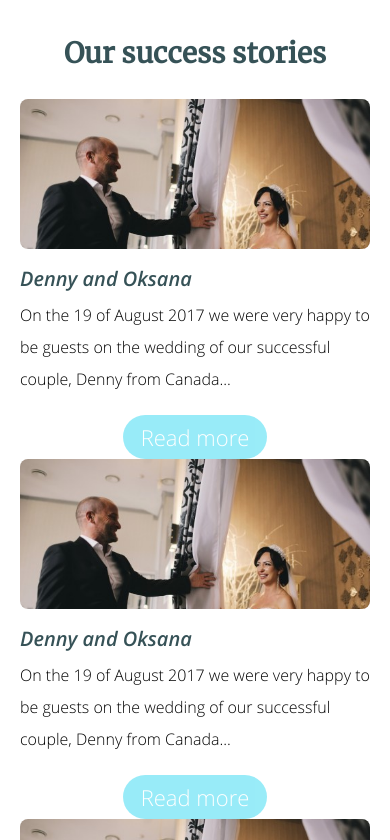
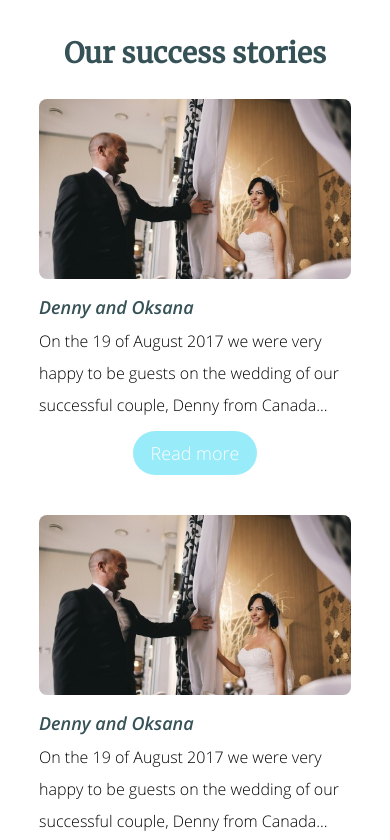
Before and after one commit to BahrovaSasha/URB_main_new, a website: page app/index.html in a window 390 px wide. Shown: the part 3306-4146 px from the top of the page. Drawn offline with Linux system fonts and the light colour scheme.

Commit message:
responsive without footer

```diff
--- a/app/index.html
+++ b/app/index.html
@@ -178,7 +178,7 @@
         <section class="success-stories">
             <h2 class="regular-header">Our success stories</h2>
             <div class="row">
-                <div class="col-lg-4 col-md-4 col-xs-12">
+                <div class="col-lg-4 col-md-4 col-xs-12 one-story">
                     <div class="photo-story">
                         <img src="img/denny_oksana.jpg">
                     </div>
@@ -190,7 +190,7 @@
                         </div>
                     </div>
                 </div>
-                <div class="col-lg-4 col-md-4 col-xs-12">
+                <div class="col-lg-4 col-md-4 col-xs-12 one-story">
                     <div class="photo-story">
                         <img src="img/denny_oksana.jpg">
                     </div>
@@ -202,7 +202,7 @@
                         </div>
                     </div>
                 </div>
-                <div class="col-lg-4 col-md-4 col-xs-12">
+                <div class="col-lg-4 col-md-4 col-xs-12 one-story">
                     <div class="photo-story">
                         <img src="img/denny_oksana.jpg">
                     </div>
--- a/app/sass/main.sass
+++ b/app/sass/main.sass
@@ -602,12 +602,24 @@ body
     margin: 1rem 0 0
     @include xl
       font-size: 2rem
+    @include sm
+      font-size: 1.8rem
+    @include xs
+      margin: 6px 0 0
   .red-btn
     margin: 7rem 0
     @include lg
       margin: 5rem 0
 
-
+.one-story
+  @include md
+    padding-bottom: 4rem
+    width: 70%
+    margin: 0 auto
+  @include sm
+    width: 90%
+  @include xs
+    width: 96%
 .photo-story
   position: relative
   height: 264px
@@ -618,10 +630,18 @@ body
     height: 200px
   @include lg
     height: 150px
+  @include md
+    height: 200px
+  @include sm
+    height: 180px
+  @include xs
+    height: 140px
   img
     position: absolute
     width: 100%
     height: auto
+    //@include md
+    //  top: -40%
 .story-wrap
   display: flex
   flex-direction: column
@@ -629,24 +649,28 @@ body
   p
     @include xl
       margin: 0 0 2rem 0
+    @include md
+      margin: 0 0 1rem 0
 
 .btn-to-blog
-    font-family: $default-font
+  font-family: $default-font
+  color: #fff
+  font-size: 2.2rem
+  background-color: $accent
+  padding: 1rem 1.8rem
+  border-radius: $radius
+  line-height: 2.4rem
+  cursor: pointer
+  box-shadow: none
+  opacity: .4
+  @include md
+    font-size: 1.8rem
+  &:focus
+    background-color: #fff
+    color: $accent
+    transition: .5s
+  a
     color: #fff
-    font-size: 2.2rem
-    background-color: $accent
-    padding: 1rem 1.8rem
-    border-radius: $radius
-    line-height: 2.4rem
-    cursor: pointer
-    box-shadow: none
-    opacity: .4
-    &:focus
-      background-color: #fff
-      color: $accent
-      transition: .5s
-    a
-      color: #fff
 
 .join-us-fb
 
@@ -658,6 +682,10 @@ body
     text-align: center
     line-height: 1.4
     padding: .2rem 0
+    @include sm
+      font-size: 2.6rem
+    @include xs
+      font-size: 1.8rem
   .fb-post
     display: flex
     align-items: center
@@ -668,29 +696,38 @@ body
   background: linear-gradient(to right, rgba(0, 0, 0, 0), rgba(#C9EEF6, 1) 45%), url(../img/girl.jpg) no-repeat 0 30%, 10% 50%
   //background-size: cover
   .contact-items
-	  color: $big-text
-	  padding: 10rem 5rem 10rem 10rem
-	  .contact-items-one
-		  padding-bottom: 7rem
-		  display: flex
-		  flex-direction: column
-	  h4
-		  font-family: $button-font
-		  font-size: 3.6rem
-		  margin: 0 0 2rem 0
-		  line-height: normal
-	  a
-		  font-size: 2.4rem
-		  color: $big-text
-	  .btn-blue
-		  margin-top: 3rem
+    color: $big-text
+    padding: 10rem 5rem 10rem 10rem
+    @include xl
+      padding: 8rem 4rem 8rem 8rem
+    .contact-items-one
+      padding-bottom: 7rem
+      display: flex
+      flex-direction: column
+      @include xl
+        padding-bottom: 6rem
+    h4
+      font-family: $button-font
+      font-size: 3.6rem
+      margin: 0 0 2rem 0
+      line-height: normal
+    a
+      font-size: 2.4rem
+      color: $big-text
+    .btn-blue
+      margin-top: 3rem
 .describe-form
-	padding: 10rem 5rem 10rem
-	h3
-		color: $big-text
-		font-size: 4.8rem
-		font-family: $headers-font
-		line-height: normal
+  padding: 10rem 5rem 10rem
+  @include xl
+    padding: 8rem 4rem 8rem
+  h3
+    color: $big-text
+    font-size: 4.8rem
+    font-family: $headers-font
+    line-height: normal
+    //margin-top: 0 0 1em 0
+    @include xl
+      font-size: 3.8rem
 .button-wrap
     display: flex
     justify-content: flex-end
@@ -710,11 +747,13 @@ body
 
 
 .describe-input
-	border: none
-	font-family: $default-font
-	font-size: 1.8rem
-	width: 100%
-	padding-left: 2.4rem
+  border: none
+  font-family: $default-font
+  font-size: 1.8rem
+  width: 100%
+  padding-left: 2.4rem
+  @include xl
+    font-size: 1.6rem
 
 .describe-form-field_text
 	height: 15.4rem
```
Also changed, not shown: app/css/main.css.
